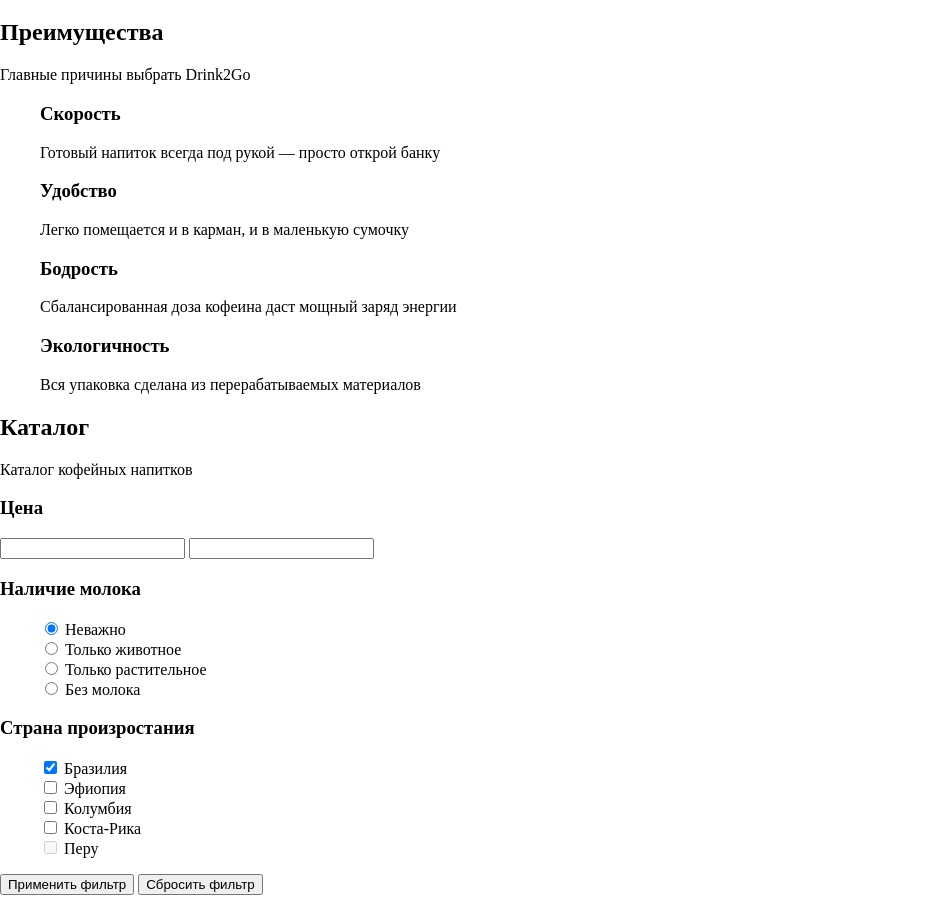
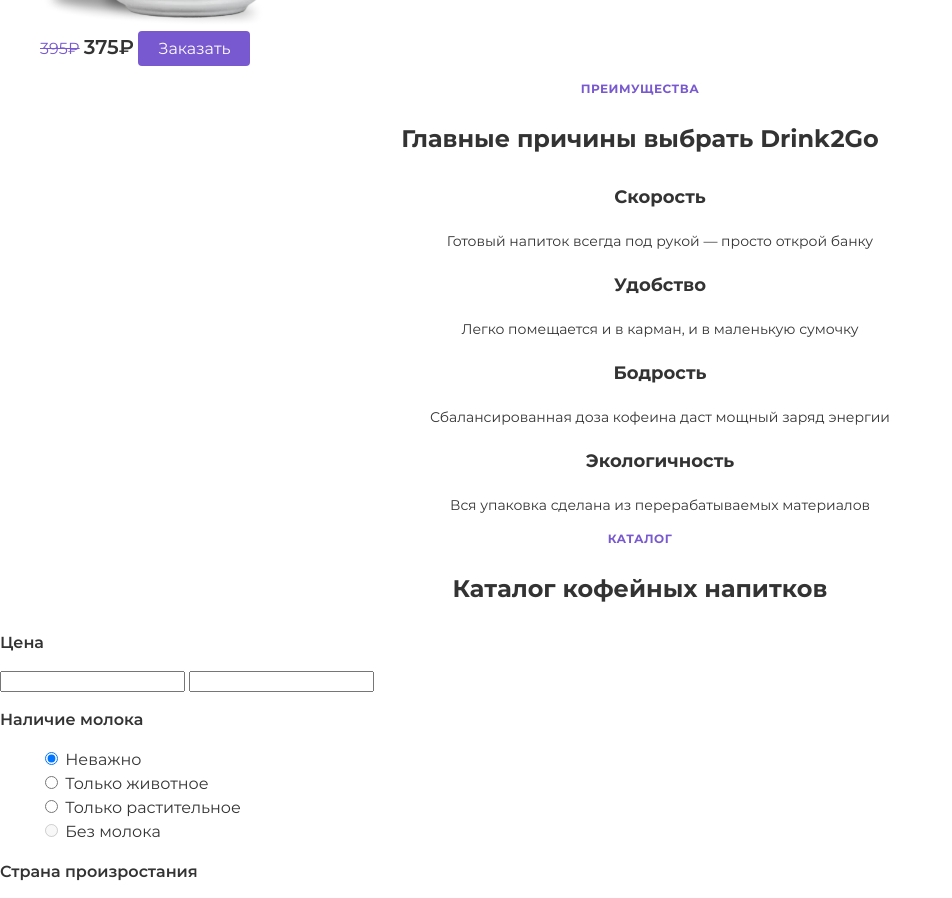
Before and after one commit to VovaLovalova/drink2go, a website: page source/index.html in a window 1280 px wide. Shown: the part 1499-2397 px from the top of the page, without its empty margins (0-952 px from the left). Drawn offline with nearby package versions, Linux system fonts and the light colour scheme; files that its build step writes are made by us from their sources; files whose address does not match are found by name.

Commit message:
commit 2
Подключены шрифты. Начал стили текста мобильной версии

```diff
--- a/source/index.html
+++ b/source/index.html
@@ -6,6 +6,9 @@
   <title>Drink2Go</title>
   <meta name="viewport" content="width=device-width,initial-scale=1">
   <link rel="stylesheet" href="css/style.css">
+  <link rel="preload" href="./fonts/montserrat-regular.woff2" as="font">
+  <link rel="preload" href="./fonts/montserrat-semibold.woff2" as="font">
+  <link rel="preload" href="./fonts/montserrat-bold.woff2" as="font">
 </head>
 
 <body class="page__body">
@@ -21,10 +24,7 @@
       <p class="header__logo-text">Интернет-магазин<br>кофейных напитков</p>
     </div>
     <nav class="header-nav main-nav">
-      <button class="main-nav__toggle" type="button">
-        <span class="visually-hidden">Открыть.</span>
-      </button>
-      <ul class="main-nav__list site-list">
+      <ul class="main-nav__list site-list hidden">
         <li class="site-list__item">
           <a class="site-list__link site-list__link--current" href="#">
             Главная
@@ -46,6 +46,7 @@
           </a>
         </li>
       </ul>
+
       <ul class="main-nav__user-list user-list">
         <li class="user-list__item">
           <a class="user-list__link" href="#">
@@ -57,9 +58,12 @@
             Корзина
           </a>
         </li>
-
       </ul>
     </nav>
+
+    <button class="main-nav__toggle" type="button">
+      <span class="visually-hidden">Открыть.</span>
+    </button>
 
   </header>
 
@@ -72,10 +76,12 @@
 
         <li class="novelty-list__item novelty-item">
           <p class="novelty-item__caption">Новинка!</p>
+          <a class="novelty-item__link" href="#">
             <h3 class="novelty-item__title">Декаф Флэт Уайт</h3>
+          </a>
           <p class="novelty-item__description">Свежесваренный кофе без кофеина из Эфиопии с натуральным фермерским
             молоком — то, что нужно для расслабления после тяжёлого рабочего дня</p>
-
+          <a class="novelty-item__link" href="#">
             <picture>
               <source type="image/webp" media="(min-width: 1440px)"
                 srcset="img/slider/decaf-desktop.webp 1x, img/slider/decaf-desktop@2x.webp 2x">
@@ -89,7 +95,7 @@
               <img class="novelty-item__image" src="img/slider/decaf-mobile.png"
                 srcset="img/slider/decaf-mobile@2x.png 2x" width="280" height="280" alt="Декаф Флэт Уайт.">
             </picture>
-
+          </a>
           <div class="novelty-item__order">
             <span class="novelty-item__old-price">295₽</span>
             <span class="novelty-item__price">225₽</span>
@@ -99,10 +105,12 @@
 
         <li class="novelty-list__item novelty-item">
           <p class="novelty-item__caption">Новинка!</p>
+          <a class="novelty-item__link" href="#">
             <h3 class="novelty-item__title">Лавандовый Латте</h3>
+          </a>
           <p class="novelty-item__description">Невероятное сочетание перуанской высокогорной арабики с молоком ламы и
             лавандовым сиропом унесёт вас прямо на вершину Радужных гор</p>
-
+          <a class="novelty-item__link" href="#">
             <picture>
               <source type="image/webp" media="(min-width: 1440px)"
                 srcset="img/slider/lavender-desktop.webp 1x, img/slider/lavender-desktop@2x.webp 2x">
@@ -117,7 +125,7 @@
               <img class="novelty-item__image" src="img/slider/lavender-mobile.png"
                 srcset="img/slider/lavender-mobile@2x.png 2x" width="280" height="280" alt="Лавандовый Латте.">
             </picture>
-
+          </a>
           <div class="novelty-item__order">
             <span class="novelty-item__old-price">285₽</span>
             <span class="novelty-item__price">265₽</span>
@@ -127,10 +135,12 @@
 
         <li class="novelty-list__item novelty-item">
           <p class="novelty-item__caption">Новинка!</p>
+          <a class="novelty-item__link" href="#">
             <h3 class="novelty-item__title">Тройной Эспрессо</h3>
+          </a>
           <p class="novelty-item__description">Мощнее укола адреналина, чернее самой тёмной ночи, этот тройной эспрессо
             из Колумбии покажет вам, что такое настоящая бодрость</p>
-
+          <a class="novelty-item__link" href="#">
             <picture>
               <source type="image/webp" media="(min-width: 1440px)"
                 srcset="img/slider/espresso-desktop.webp 1x, img/slider/espresso-desktop@2x.webp 2x">
@@ -145,7 +155,7 @@
               <img class="novelty-item__image" src="img/slider/espresso-mobile.png"
                 srcset="img/slider/espresso-mobile@2x.png 2x" width="280" height="280" alt="Тройной Эспрессо.">
             </picture>
-
+          </a>
           <div class="novelty-item__order">
             <span class="novelty-item__old-price">395₽</span>
             <span class="novelty-item__price">375₽</span>
@@ -158,23 +168,23 @@
     <section class="main__item advantages">
       <h2 class="advantages__title">Преимущества</h2>
       <p class="advantages__description">Главные причины выбрать Drink2Go</p>
-      <ul class="advantages__list advantages-list">
-        <li class="advantages-list__item">
-          <h3 class="advantages-list__title">Скорость</h3>
-          <p class="advantages-list__description">Готовый напиток всегда под рукой — просто открой банку</p>
+      <ul class="advantages__list">
+        <li class="advantages__item">
+          <h3 class="advantages__item-title">Скорость</h3>
+          <p class="advantages__item-description">Готовый напиток всегда под рукой — просто открой банку</p>
         </li>
-        <li class="advantages-list__item">
-          <h3 class="advantages-list__title">Удобство</h3>
-          <p class="advantages-list__description">Легко помещается и в карман,
+        <li class="advantages__item">
+          <h3 class="advantages__item-title">Удобство</h3>
+          <p class="advantages__item-description">Легко помещается и в карман,
             и в маленькую сумочку</p>
         </li>
-        <li class="advantages-list__item">
-          <h3 class="advantages-list__title">Бодрость</h3>
-          <p class="advantages-list__description">Сбалансированная доза кофеина даст мощный заряд энергии</p>
+        <li class="advantages__item">
+          <h3 class="advantages__item-title">Бодрость</h3>
+          <p class="advantages__item-description">Сбалансированная доза кофеина даст мощный заряд энергии</p>
         </li>
-        <li class="advantages-list__item">
-          <h3 class="advantages-list__title">Экологичность</h3>
-          <p class="advantages-list__description">Вся упаковка сделана
+        <li class="advantages__item">
+          <h3 class="advantages__item-title">Экологичность</h3>
+          <p class="advantages__item-description">Вся упаковка сделана
             из перерабатываемых материалов</p>
         </li>
       </ul>
@@ -182,85 +192,85 @@
     <section class="main__item catalog">
       <h2 class="catalog__title">Каталог</h2>
       <p class="catalog__description">Каталог кофейных напитков</p>
+
       <form class="catalog__filter filter">
-        <div class="filter__price price-slider">
-          <h3 class="price-slider__title">Цена</h3>
-          <div class="price-slider__slider" id="slider"></div>
-          <div class="price-slider__field">
-            <input class="price-slider__value" type="text">
-            <input class="price-slider__value" type="text">
+
+        <section class="filter__price">
+          <h3 class="filter__price-title">Цена</h3>
+          <div class="filter__price-slider" id="slider"></div>
+          <div class="filter__price-field">
+            <input class="filter__price-value" type="text">
+            <input class="filter__price-value" type="text">
           </div>
-        </div>
+        </section>
 
-        <section class="filter__milk milk">
-          <h3 class="milk__title">Наличие молока</h3>
-          <ul class="milk__list">
-            <li class="milk__item">
-              <input class="milk__input" type="radio" id="no-matter" name="milk" value="no-matter" checked>
-              <label class="milk__label" for="no-matter">Неважно</label>
+        <section class="filter__milk">
+          <h3 class="filter__milk-title">Наличие молока</h3>
+          <ul class="filter__milk-list">
+            <li class="filter__milk-item">
+              <input class="filter__milk-input" type="radio" id="no-matter" name="milk" value="no-matter" checked>
+              <label class="filter__milk-label" for="no-matter">Неважно</label>
             </li>
 
-            <li class="milk__item">
-              <input class="milk__input" type="radio" id="animal" name="milk" value="animal">
-              <label class="milk__label" for="animal">Только животное</label>
+            <li class="filter__milk-item">
+              <input class="filter__milk-input" type="radio" id="animal" name="milk" value="animal">
+              <label class="filter__milk-label" for="animal">Только животное</label>
             </li>
 
-            <li class="milk__item">
-              <input class="milk__input" type="radio" id="vegetable" name="milk" value="vegetable">
-              <label class="milk__label" for="vegetable">Только растительное</label>
+            <li class="filter__milk-item">
+              <input class="filter__milk-input" type="radio" id="vegetable" name="milk" value="vegetable">
+              <label class="filter__milk-label" for="vegetable">Только растительное</label>
             </li>
 
-            <li class="milk__item">
-              <input class="milk__input" type="radio" id="without-milk" name="milk" value="without-milk">
-              <label class="milk__label" for="without-milk">Без молока</label>
+            <li class="filter__milk-item">
+              <input class="filter__milk-input" type="radio" id="without-milk" name="milk" value="without-milk" disabled>
+              <label class="filter__milk-label" for="without-milk">Без молока</label>
             </li>
           </ul>
         </section>
 
-        <section class="filter__country country">
-          <h3 class="country__title">Страна произростания</h3>
+        <section class="filter__country">
+          <h3 class="filter__country-title">Страна произростания</h3>
 
-          <ul class="country__list">
-            <li class="country__item">
-              <input class="country__input" type="checkbox" id="brazil" name="country" value="brazil" checked>
-              <label class="country__label" for="brazil">Бразилия</label>
+          <ul class="filter__country-list">
+            <li class="filter__country-item">
+              <input class="filter__country-input" type="checkbox" id="brazil" name="country" value="brazil" checked>
+              <label class="filter__country-label" for="brazil">Бразилия</label>
             </li>
 
-            <li class="country__item">
-              <input class="country__input" type="checkbox" id="ethiopia" name="country" value="ethiopia">
-              <label class="country__label" for="ethiopia">Эфиопия</label>
+            <li class="filter__country-item">
+              <input class="filter__country-input" type="checkbox" id="ethiopia" name="country" value="ethiopia">
+              <label class="filter__country-label" for="ethiopia">Эфиопия</label>
             </li>
 
-            <li class="country__item">
-              <input class="country__input" type="checkbox" id="colombia" name="country" value="colombia">
-              <label class="country__label" for="colombia">Колумбия</label>
+            <li class="filter__country-item">
+              <input class="filter__country-input" type="checkbox" id="colombia" name="country" value="colombia">
+              <label class="filter__country-label" for="colombia">Колумбия</label>
             </li>
 
-            <li class="country__item">
-              <input class="country__input" type="checkbox" id="costa-rica" name="country" value="costa-rica">
-              <label class="country__label" for="costa-rica">Коста-Рика</label>
+            <li class="filter__country-item">
+              <input class="filter__country-input" type="checkbox" id="costa-rica" name="country" value="costa-rica">
+              <label class="filter__country-label" for="costa-rica">Коста-Рика</label>
             </li>
 
-            <li class="country__item">
-              <input class="country__input" type="checkbox" id="peru" name="country" value="peru" disabled>
-              <label class="country__label" for="peru">Перу</label>
+            <li class="filter__country-item">
+              <input class="filter__country-input" type="checkbox" id="peru" name="country" value="peru" disabled>
+              <label class="filter__country-label" for="peru">Перу</label>
             </li>
-
-
           </ul>
         </section>
 
-        <div class="filter__buttons filter-buttons">
-          <button class="filter-buttons__apply">Применить фильтр</button>
-          <button class="filter-buttons__reset">Сбросить фильтр</button>
+        <div class="filter__buttons">
+          <button class="filter__buttons-apply">Применить фильтр</button>
+          <button class="filter__buttons-reset">Сбросить фильтр</button>
         </div>
 
-        <div class="filter__sorting sorting">
-          <h3 class="sorting__title">Сортировка:</h3>
-          <select class="sorting__select" name="sorting">
-            <option class="sorting__option" value="default" selected>по умолчанию</option>
-            <option class="sorting__option" value="alphabetically">по алфавиту</option>
-            <option class="sorting__option" value="price">по цене</option>
+        <div class="filter__sorting">
+          <h3 class="filter__sorting-title">Сортировка:</h3>
+          <select class="filter__sorting-select" name="sorting">
+            <option class="filter__sorting-option" value="default" selected>по умолчанию</option>
+            <option class="filter__sorting-option" value="alphabetically">по алфавиту</option>
+            <option class="filter__sorting-option" value="price">по цене</option>
           </select>
         </div>
       </form>
@@ -276,7 +286,8 @@
               с натуральным фермерским молоком</p>
             <a href="#" class="product-card__link">
               <picture>
-              <source type="image/webp" srcset="img/catalog/coffee-can-1.webp 1x, img/catalog/coffee-can-1@2x.webp 2x">
+                <source type="image/webp"
+                  srcset="img/catalog/coffee-can-1.webp 1x, img/catalog/coffee-can-1@2x.webp 2x">
                 <img class="product-card__image" src="img/catalog/coffee-can-1.png"
                   srcset="img/catalog/coffee-can-1@2x.png 2x" width="130" height="188" alt="Декаф Флэт Уайт">
               </picture>
@@ -318,7 +329,8 @@
               с натуральным фермерским молоком</p>
             <a href="#" class="product-card__link">
               <picture>
-              <source type="image/webp" srcset="img/catalog/coffee-can-3.webp 1x, img/catalog/coffee-can-3@2x.webp 2x">
+                <source type="image/webp"
+                  srcset="img/catalog/coffee-can-3.webp 1x, img/catalog/coffee-can-3@2x.webp 2x">
                 <img class="product-card__image" src="img/catalog/coffee-can-3.png"
                   srcset="img/catalog/coffee-can-3@2x.png 2x" width="130" height="188" alt="Декаф Флэт Уайт">
               </picture>
@@ -337,7 +349,8 @@
               с натуральным фермерским молоком</p>
             <a href="#" class="product-card__link">
               <picture>
-              <source type="image/webp" srcset="img/catalog/coffee-can-4.webp 1x, img/catalog/coffee-can-4@2x.webp 2x">
+                <source type="image/webp"
+                  srcset="img/catalog/coffee-can-4.webp 1x, img/catalog/coffee-can-4@2x.webp 2x">
                 <img class="product-card__image" src="img/catalog/coffee-can-4.png"
                   srcset="img/catalog/coffee-can-4@2x.png 2x" width="130" height="188" alt="Декаф Флэт Уайт">
               </picture>
@@ -356,7 +369,8 @@
               с натуральным фермерским молоком</p>
             <a href="#" class="product-card__link">
               <picture>
-              <source type="image/webp" srcset="img/catalog/coffee-can-5.webp 1x, img/catalog/coffee-can-5@2x.webp 2x">
+                <source type="image/webp"
+                  srcset="img/catalog/coffee-can-5.webp 1x, img/catalog/coffee-can-5@2x.webp 2x">
                 <img class="product-card__image" src="img/catalog/coffee-can-5.png"
                   srcset="img/catalog/coffee-can-5@2x.png 2x" width="130" height="188" alt="Декаф Флэт Уайт">
               </picture>
@@ -375,7 +389,8 @@
               с натуральным фермерским молоком</p>
             <a href="#" class="product-card__link">
               <picture>
-              <source type="image/webp" srcset="img/catalog/coffee-can-6.webp 1x, img/catalog/coffee-can-6@2x.webp 2x">
+                <source type="image/webp"
+                  srcset="img/catalog/coffee-can-6.webp 1x, img/catalog/coffee-can-6@2x.webp 2x">
                 <img class="product-card__image" src="img/catalog/coffee-can-6.png"
                   srcset="img/catalog/coffee-can-6@2x.png 2x" width="130" height="188" alt="Декаф Флэт Уайт">
               </picture>
--- /dev/null
+++ b/source/sass/blocks/advantages.scss
@@ -0,0 +1,33 @@
+.advantages__title {
+  font-weight: 700;
+  font-size: 12px;
+  line-height: 16px;
+  text-align: center;
+  letter-spacing: 0.04em;
+  text-transform: uppercase;
+  color: #7859CF;
+}
+
+.advantages__description {
+  font-weight: 700;
+  font-size: 24px;
+  line-height: 36px;
+  text-align: center;
+  color: #333333;
+}
+
+.advantages__item-title {
+  font-weight: 700;
+  font-size: 18px;
+  line-height: 32px;
+  text-align: center;
+  color: #333333;
+}
+
+.advantages__item-description {
+  font-weight: 400;
+  font-size: 14px;
+  line-height: 20px;
+  text-align: center;
+  color: #333333;
+}
--- /dev/null
+++ b/source/sass/blocks/catalog.scss
@@ -0,0 +1,17 @@
+.catalog__title {
+  font-weight: 700;
+  font-size: 12px;
+  line-height: 16px;
+  letter-spacing: 0.04em;
+  text-transform: uppercase;
+  text-align: center;
+  color: #7859CF;
+}
+
+.catalog__description {
+  font-weight: 700;
+  font-size: 24px;
+  line-height: 36px;
+  text-align: center;
+  color: #333333;
+}
--- /dev/null
+++ b/source/sass/blocks/filter.scss
@@ -0,0 +1,17 @@
+.filter__price-title,
+.filter__milk-title,
+.filter__country-title,
+.filter__sorting-title {
+  font-weight: 600;
+  font-size: 16px;
+  line-height: 24px;
+  color: #333333;
+}
+
+.filter__milk-label,
+.filter__country-label {
+  font-weight: 400;
+  font-size: 16px;
+  line-height: 24px;
+  color: #333333;
+}
--- /dev/null
+++ b/source/sass/blocks/main-nav.scss
@@ -0,0 +1,3 @@
+.main.nav {
+  display: flex;
+}
--- /dev/null
+++ b/source/sass/blocks/novelty-item.scss
@@ -0,0 +1,55 @@
+.novelty-item__caption {
+  font-weight: 700;
+  font-size: 12px;
+  line-height: 16px;
+  text-align: center;
+  letter-spacing: 0.04em;
+  text-transform: uppercase;
+  color: #7859CF;
+}
+
+.novelty-item__title {
+  font-weight: 700;
+  font-size: 36px;
+  line-height: 48px;
+  text-align: center;
+  letter-spacing: 0.02em;
+  color: #333333;
+}
+
+.novelty-item__description {
+  font-weight: 400;
+  font-size: 14px;
+  line-height: 20px;
+  text-align: center;
+  color: #333333;
+}
+
+.novelty-item__old-price {
+  font-weight: 400;
+  font-size: 16px;
+  line-height: 32px;
+  text-decoration-line: line-through;
+  color: #7859CF;
+}
+
+.novelty-item__price {
+  font-weight: 600;
+  font-size: 20px;
+  line-height: 32px;
+  color: #333333
+}
+
+.novelty-item__button {
+  width: 113px;
+  height: 40px;
+  padding: 8px 20px;
+  border-radius: 4px;
+  background-color: #7859CF;
+  font-weight: 400;
+  font-size: 16px;
+  line-height: 24px;
+  text-align: center;
+  color: #FFFFFF;
+  cursor: pointer;
+}
--- /dev/null
+++ b/source/sass/blocks/user-list.scss
@@ -0,0 +1,3 @@
+.user-list {
+  display: flex;
+}
--- a/source/sass/global/fonts.scss
+++ b/source/sass/global/fonts.scss
@@ -1 +1,27 @@
 /* здесь подключите шрифты*/
+@font-face {
+  font-family: "Montserrat";
+  font-style: normal;
+  font-weight: 400;
+  src: url("..//..//fonts/montserrat-regular.woff2") format("woff2"),
+    url("..//..//fonts/montserrat-regular.woff") format("woff");
+  font-display: swap;
+}
+
+@font-face {
+  font-family: "Montserrat";
+  font-style: normal;
+  font-weight: 600;
+  src: url("..//..//fonts/montserrat-semibold.woff2") format("woff2"),
+    url("..//..//fonts/montserrat-semibold.woff") format("woff");
+  font-display: swap;
+}
+
+@font-face {
+  font-family: "Montserrat";
+  font-style: normal;
+  font-weight: 700;
+  src: url("..//..//fonts/montserrat-bold.woff2") format("woff2"),
+    url("..//..//fonts/montserrat-bold.woff") format("woff");
+  font-display: swap;
+}
--- a/source/sass/global/global.scss
+++ b/source/sass/global/global.scss
@@ -1,6 +1,10 @@
 /* здесь используйте глобальные селекторы img, body, html и так далее*/
 
-body { margin: 0 }
+body {
+  font-family: "Montserrat", "Arial", sans-serif;
+  margin: 0;
+}
+
 img { max-width: 100% }
 a { text-decoration: none }
 ul { list-style: none }
@@ -18,3 +22,7 @@
   clip: rect(0 0 0 0);
   overflow: hidden;
 }
+
+.hidden {
+  display: none;
+}
--- a/source/sass/style.scss
+++ b/source/sass/style.scss
@@ -5,3 +5,9 @@
 
 /* BLOCKS */
 @import "blocks/header";
+@import "blocks/main-nav";
+@import "blocks/user-list";
+@import "blocks/novelty-item";
+@import "blocks/advantages";
+@import "blocks/catalog";
+@import "blocks/filter";
```
Also changed, not shown: source/sass/blocks/header.scss (+7 -1 lines), source/fonts/montserrat-bold.woff (added), source/fonts/montserrat-bold.woff2 (added), source/fonts/montserrat-regular.woff (added), source/fonts/montserrat-regular.woff2 (added), source/fonts/montserrat-semibold.woff (added), source/fonts/montserrat-semibold.woff2 (added), source/img/map-pin.svg (added). Lines whose indentation alone changed are shown as unchanged.
